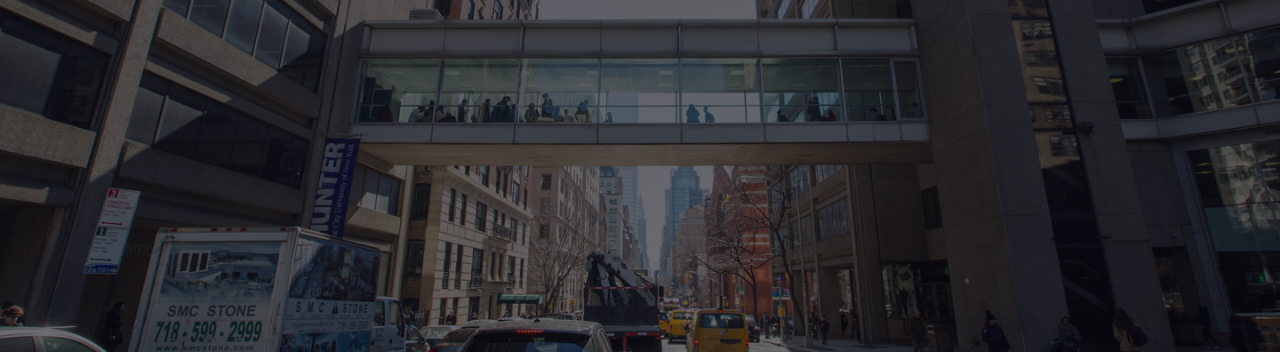
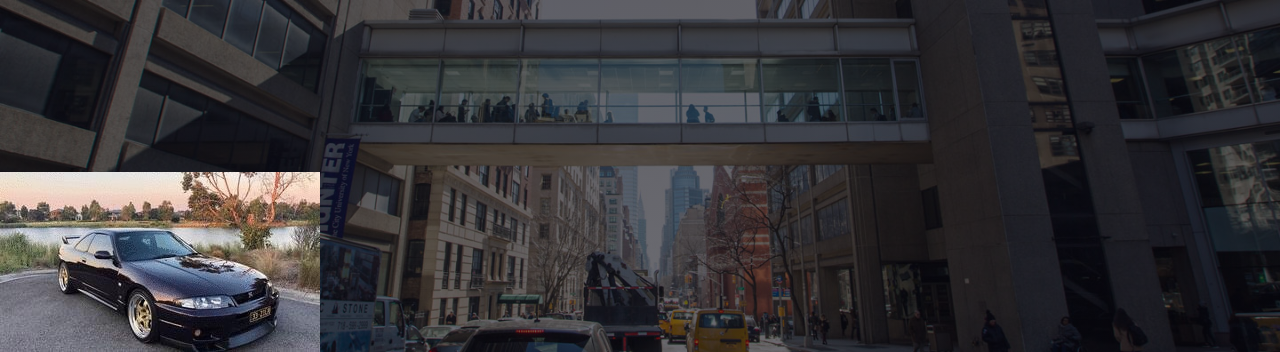
Before and after one commit to orionbrowne/a_website, a plain HTML site: page Orion.html in a window 1280 px wide. Shown: the part 448-800 px from the top of the page. Drawn offline with Linux system fonts and the light colour scheme.

Commit message:
!added an image/gif on hover in the bottom right of my page

```diff
--- a/Orion.html
+++ b/Orion.html
@@ -23,6 +23,10 @@
                 "My lucky number is 25"
               </p1>
             </div>
+            <img class="active" src="oriongif.gif">
+
+              <img class="static" src="oriongif.jpg">
+
     </header>
   </body>
 </html>
--- a/css/style.css
+++ b/css/style.css
@@ -86,3 +86,24 @@ p1 {
     left: 50%;
     transform: translate(-50%,-50%);
 }
+.active {
+  float:none;
+  position:fixed;
+  bottom: 0;
+}
+
+
+.static {
+  float:none;
+  position:absolute;
+  bottom: 0;
+
+}
+
+
+.static:hover {
+  float:none;
+  position:absolute;
+  bottom: 0;
+  opacity:0;
+}
```
Also changed, not shown: oriongif.jpg (added).
